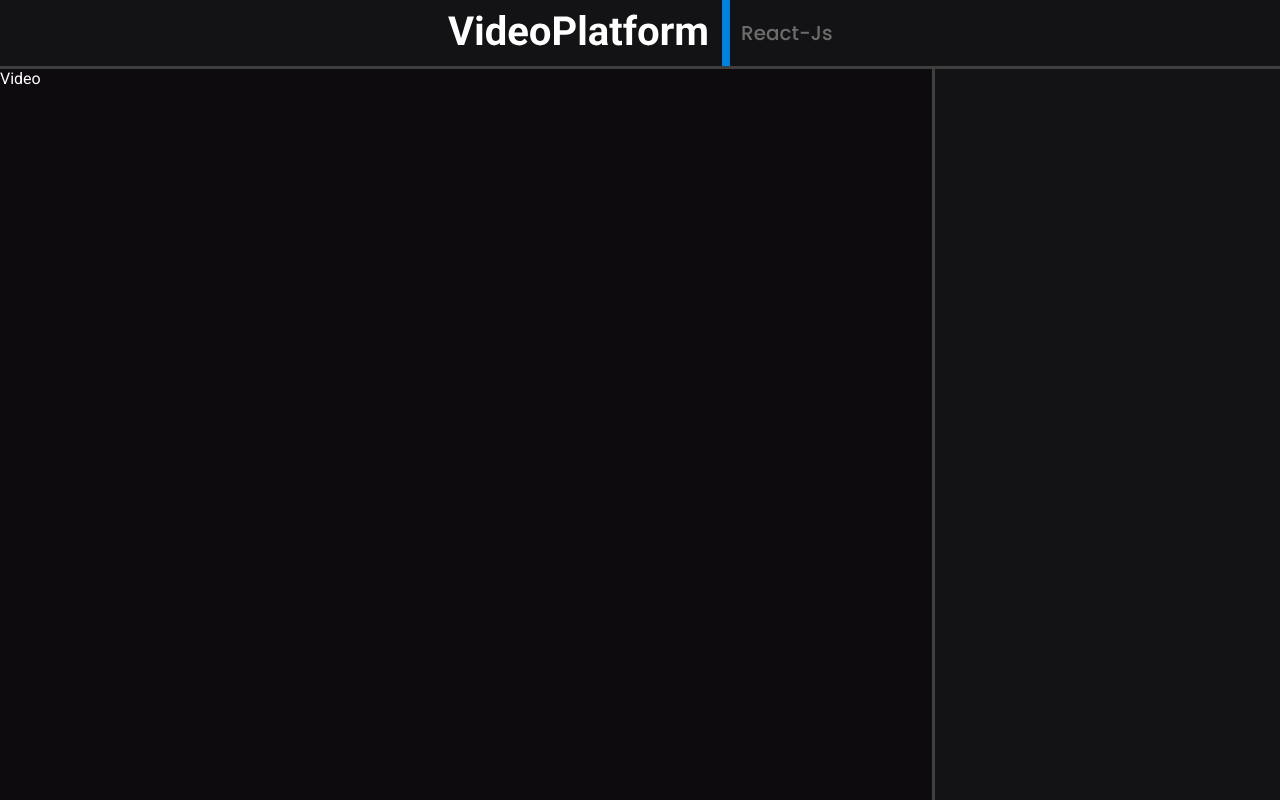
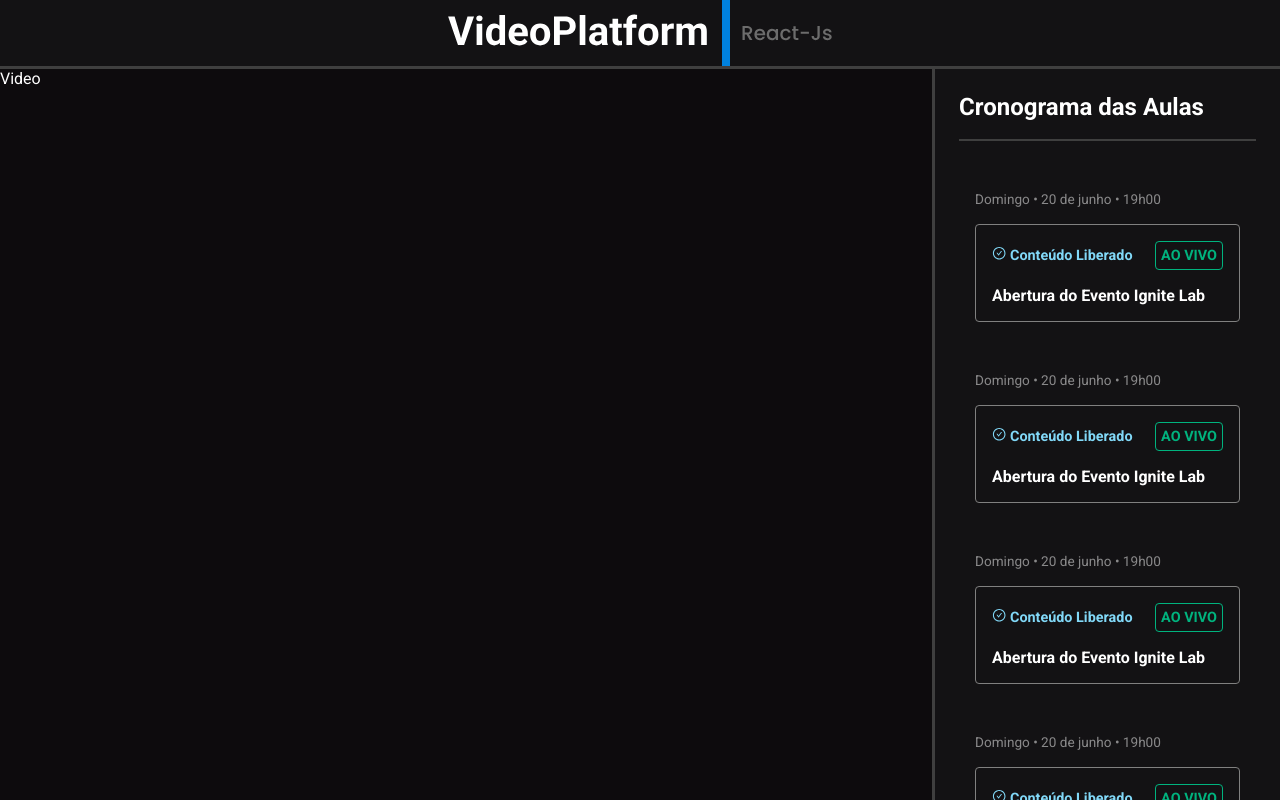
Before and after one commit to ThomasDixini/Video-Platform, a React (Vite) app: page / in a window 1280 px wide. Shown: the top 800 px of the page. Built offline with nearby package versions, Linux system fonts and the light colour scheme.

Commit message:
Fazendo o css das aulas no SideBar

```diff
--- a/src/Components/Lesson/Lesson.tsx
+++ b/src/Components/Lesson/Lesson.tsx
@@ -1,7 +1,17 @@
+import { Ancora } from "./style";
+import { AiOutlineCheckCircle } from 'react-icons/ai';
+
 export function Lesson(){
     return(
-        <div>
-
-        </div>
+        <Ancora href="#">
+            <span className="date-span"> Domingo • 20 de junho • 19h00 </span>
+            <div>
+                <header>
+                    <span> <AiOutlineCheckCircle/> Conteúdo Liberado </span>
+                    <span> AO VIVO </span>
+                </header>
+                <strong> Abertura do Evento Ignite Lab </strong>
+            </div>
+        </Ancora>
     );
 }
--- a/src/Components/Lesson/style.ts
+++ b/src/Components/Lesson/style.ts
@@ -1 +1,48 @@
 import styled from 'styled-components';
+
+export const Ancora = styled.a`
+
+padding: 1rem;
+width: 100%;
+
+.date-span {
+    font-size: 0.85rem;
+    opacity: 0.5;
+}
+
+div {
+    border: 1px solid gray;
+    border-radius: 0.25rem;
+    padding: 1rem;
+    margin-top: 1rem;
+
+    header {
+        display: flex;
+        justify-content: space-between;
+        align-items: center;
+
+        font-weight: bold;
+        gap: 1rem;
+
+        span {
+            font-size: 0.9rem;
+        }
+
+        span:nth-child(1){
+            color: var(--blue);
+        }
+
+        span:nth-child(2) {
+            color: var(--green);
+            border: 1px solid var(--green);
+            border-radius: 0.25rem;
+            padding: 5px;
+        }
+    }
+
+    span {
+    font-size: 1rem;
+    border: none;
+    }
+}
+`
--- a/src/Components/Sidebar/Sidebar.tsx
+++ b/src/Components/Sidebar/Sidebar.tsx
@@ -1,9 +1,17 @@
+import { Lesson } from "../Lesson/Lesson";
 import { Aside } from "./style";
 
 export function Sidebar(){
     return(
         <Aside>
-
+            <h1> Cronograma das Aulas </h1>
+            <div>
+                <Lesson />
+                <Lesson />
+                <Lesson />
+                <Lesson />
+                <Lesson />
+            </div>
         </Aside>
     );
 }
--- a/src/Components/Sidebar/style.ts
+++ b/src/Components/Sidebar/style.ts
@@ -7,5 +7,21 @@ background-color: var(--gray-500);
 border-left: 0.2rem solid var(--gray-200);
 padding: 1.5rem;
 
-display: flex;
+h1 {
+    font-size: 1.5rem;
+    font-weight: bold;
+
+    border-bottom: 0.15rem solid var(--gray-200);
+    display: block;
+    height: 3rem;
+
+    margin-bottom: 2rem;
+
+}
+
+div {
+    display: flex;
+    flex-direction: column;
+    gap: 1rem;
+}
 `
```
